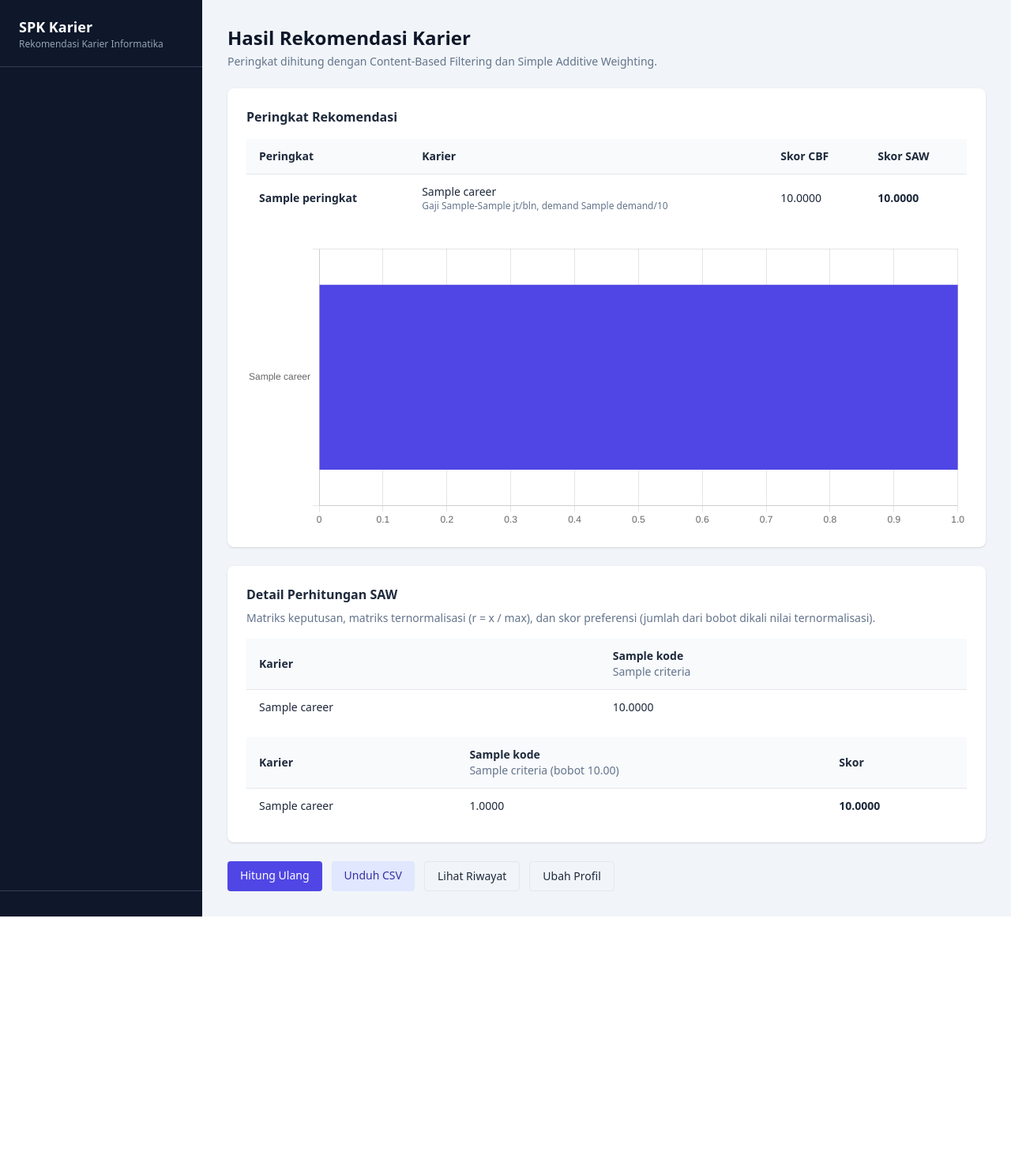
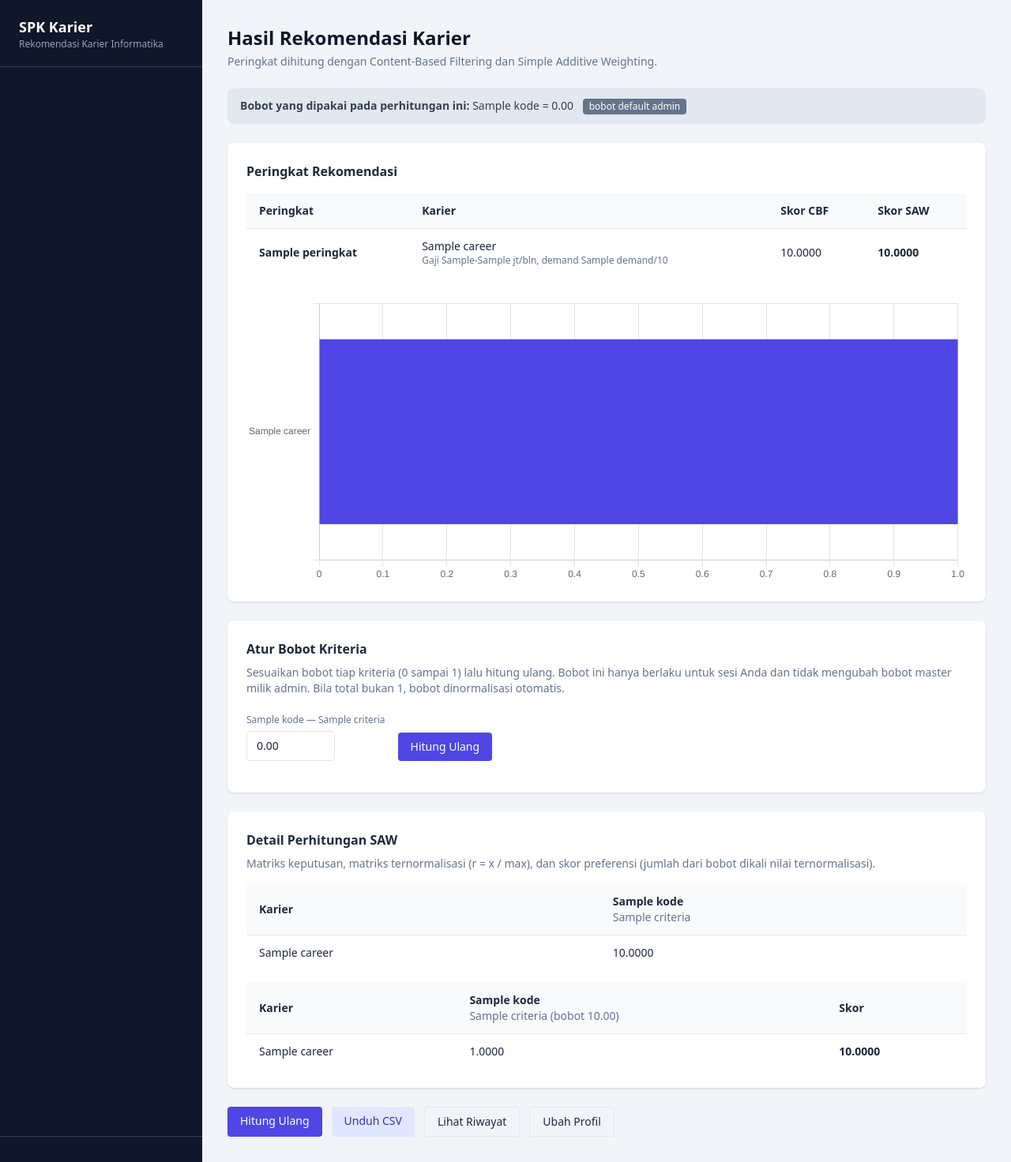
Before and after one commit to yfujust-collab/spk-rekomendasi-karier, a Flask app: template app/templates/spk/hasil.html in a window 1280 px wide. Shown: the whole page at 79% size. Before the commit the page ends 1161 px from the top, so only its background shows below. Run offline with Flask 3, Linux system fonts and the light colour scheme; the template is opened without the code that fills it: most values are stand-ins (such as "Sample title", 1, 10 or a date in 2020); some libraries are stand-ins or nearby versions.

Commit message:
feat: panel atur bobot kriteria dan banner bobot aktif di halaman hasil

```diff
--- a/app/templates/spk/hasil.html
+++ b/app/templates/spk/hasil.html
@@ -3,6 +3,19 @@
 {% block heading %}Hasil Rekomendasi Karier{% endblock %}
 {% block subheading %}Peringkat dihitung dengan Content-Based Filtering dan Simple Additive Weighting.{% endblock %}
 {% block content %}
+
+<div class="rounded-lg px-4 py-3 mb-6 text-sm {% if batch_kustom %}bg-indigo-100 text-indigo-900{% else %}bg-slate-200 text-slate-700{% endif %}">
+  <span class="font-semibold">Bobot yang dipakai pada perhitungan ini:</span>
+  {% for c in detail.criteria %}{{ c.kode }} = {{ '%.2f'|format(bobot_batch[loop.index0]) }}{% if not loop.last %} &middot; {% endif %}{% endfor %}
+  {% if batch_kustom %}
+  <span class="inline-block ml-2 bg-indigo-600 text-white text-xs rounded px-2 py-0.5">bobot kustom</span>
+  {% else %}
+  <span class="inline-block ml-2 bg-slate-500 text-white text-xs rounded px-2 py-0.5">bobot default admin</span>
+  {% endif %}
+  {% if detail.bobot_dinormalisasi %}
+  <span class="block mt-1">Total bobot bukan 1, sehingga bobot dinormalisasi otomatis sebelum perhitungan.</span>
+  {% endif %}
+</div>
 
 <div class="bg-white rounded-lg shadow p-6 mb-6">
   <p class="font-semibold mb-4">Peringkat Rekomendasi</p>
@@ -35,11 +48,29 @@
 </div>
 
 <div class="bg-white rounded-lg shadow p-6 mb-6">
+  <p class="font-semibold mb-2">Atur Bobot Kriteria</p>
+  <p class="text-sm text-slate-500 mb-4">Sesuaikan bobot tiap kriteria (0 sampai 1) lalu hitung ulang. Bobot ini hanya berlaku untuk sesi Anda dan tidak mengubah bobot master milik admin. Bila total bukan 1, bobot dinormalisasi otomatis.</p>
+  <form method="post" action="{{ url_for('spk.atur_bobot') }}">
+    <div class="flex flex-wrap items-end gap-4 mb-4">
+      {% for c in detail.criteria %}
+      <label class="block">
+        <span class="text-xs text-slate-500">{{ c.kode }} &mdash; {{ c.nama }}</span>
+        <input type="number" name="b{{ loop.index }}" min="0" max="1" step="0.05" value="{{ '%.2f'|format(bobot_sesi[loop.index0]) }}" class="mt-1 block w-28 border rounded px-3 py-2 text-sm">
+      </label>
+      {% endfor %}
+      <button type="submit" class="bg-indigo-600 text-white rounded px-4 py-2 text-sm hover:bg-indigo-700">Hitung Ulang</button>
+    </div>
+  </form>
+  {% if kustom_aktif %}
+  <form method="post" action="{{ url_for('spk.reset_bobot') }}">
+    <button type="submit" class="border rounded px-4 py-2 text-sm hover:bg-slate-50">Kembalikan ke Bobot Default</button>
+  </form>
+  {% endif %}
+</div>
+
+<div class="bg-white rounded-lg shadow p-6 mb-6">
   <p class="font-semibold mb-2">Detail Perhitungan SAW</p>
   <p class="text-sm text-slate-500 mb-4">Matriks keputusan, matriks ternormalisasi (r = x / max), dan skor preferensi (jumlah dari bobot dikali nilai ternormalisasi).</p>
-  {% if detail.bobot_dinormalisasi %}
-  <p class="text-sm text-yellow-800 bg-yellow-100 rounded px-4 py-2 mb-4">Catatan: total bobot bukan 1, sehingga bobot dinormalisasi otomatis sebelum perhitungan.</p>
-  {% endif %}
   <div class="overflow-x-auto mb-4">
     <table class="w-full text-sm">
       <thead class="bg-slate-50 text-left">
```
